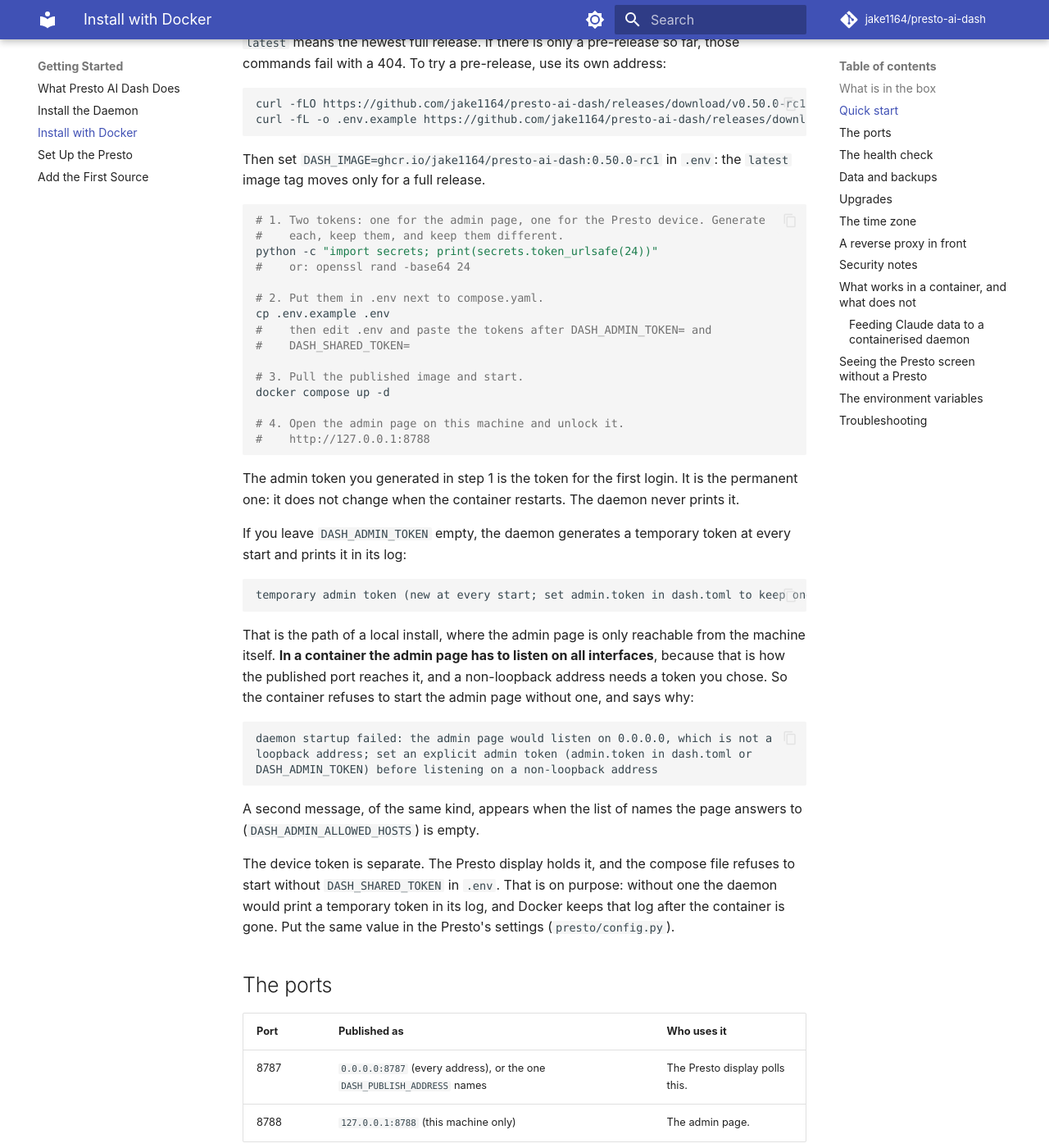
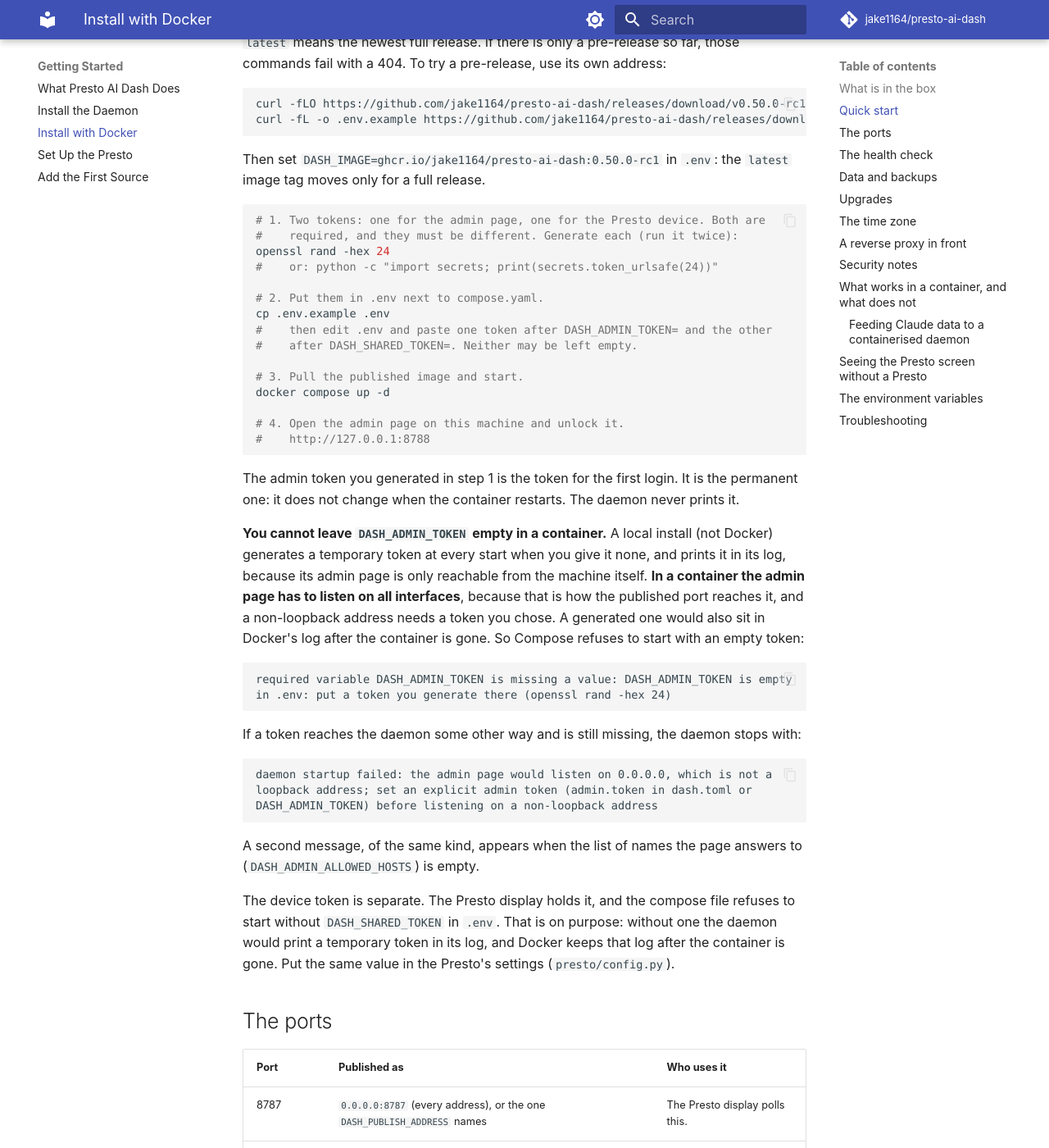
Before and after one commit to jake1164/presto-ai-dash, an MkDocs documentation site: the page built from docs/user/getting-started/install-with-docker.md, in a window 1280 px wide and 1400 px high, scrolled down 1105 px. Shown: the whole window at 82% size. Built offline with MkDocs 1.6.1 and Material for MkDocs 9.7.7, drawn with Linux system fonts in a browser that asks for light colours.

Commit message:
Make it plain that both tokens are required in Docker
The guide said an empty DASH_ADMIN_TOKEN gets a generated temporary token,
which is true only of a local install, and a person following the quick start
hit Compose's "missing a value" error. The quick start now says both tokens are
required and different, the explanation is about the container, Compose's error
says how to generate one, and .env.example marks both REQUIRED.

Co-Authored-By: Claude Sonnet 5.5 <noreply@anthropic.com>

````diff
--- a/compose.yaml
+++ b/compose.yaml
@@ -32,10 +32,10 @@ services:
       # the page from another computer, add the name the browser will use (for
       # example 192.168.1.50:8788) to DASH_ADMIN_ALLOWED_HOSTS in .env.
       DASH_ADMIN_ALLOWED_HOSTS: "${DASH_ADMIN_ALLOWED_HOSTS:-localhost:8788,127.0.0.1:8788}"
-      DASH_ADMIN_TOKEN: "${DASH_ADMIN_TOKEN:?set DASH_ADMIN_TOKEN in .env}"
+      DASH_ADMIN_TOKEN: "${DASH_ADMIN_TOKEN:?DASH_ADMIN_TOKEN is empty in .env: put a token you generate there (openssl rand -hex 24)}"
       # The token the Presto device holds. Required: a temporary one would be
       # written to Docker's log, which outlives the container.
-      DASH_SHARED_TOKEN: "${DASH_SHARED_TOKEN:?set DASH_SHARED_TOKEN in .env}"
+      DASH_SHARED_TOKEN: "${DASH_SHARED_TOKEN:?DASH_SHARED_TOKEN is empty in .env: put a token you generate there (openssl rand -hex 24)}"
       # The database and its key file, in the volume below.
       DASH_DATABASE: "/data/dash.db"
       DASH_KEY_FILE: "/data/dash.db.key"
--- a/docs/user/getting-started/install-with-docker.md
+++ b/docs/user/getting-started/install-with-docker.md
@@ -51,15 +51,15 @@ Then set
 `latest` image tag moves only for a full release.
 
 ```bash
-# 1. Two tokens: one for the admin page, one for the Presto device. Generate
-#    each, keep them, and keep them different.
-python -c "import secrets; print(secrets.token_urlsafe(24))"
-#    or: openssl rand -base64 24
+# 1. Two tokens: one for the admin page, one for the Presto device. Both are
+#    required, and they must be different. Generate each (run it twice):
+openssl rand -hex 24
+#    or: python -c "import secrets; print(secrets.token_urlsafe(24))"
 
 # 2. Put them in .env next to compose.yaml.
 cp .env.example .env
-#    then edit .env and paste the tokens after DASH_ADMIN_TOKEN= and
-#    DASH_SHARED_TOKEN=
+#    then edit .env and paste one token after DASH_ADMIN_TOKEN= and the other
+#    after DASH_SHARED_TOKEN=. Neither may be left empty.
 
 # 3. Pull the published image and start.
 docker compose up -d
@@ -72,18 +72,22 @@ The admin token you generated in step 1 is the token for the first login.
 It is the permanent one: it does not change when the container restarts.
 The daemon never prints it.
 
-If you leave `DASH_ADMIN_TOKEN` empty, the daemon generates a temporary
-token at every start and prints it in its log:
+**You cannot leave `DASH_ADMIN_TOKEN` empty in a container.** A local install
+(not Docker) generates a temporary token at every start when you give it none,
+and prints it in its log, because its admin page is only reachable from the
+machine itself. **In a container the admin page has to listen on all
+interfaces**, because that is how the published port reaches it, and a
+non-loopback address needs a token you chose. A generated one would also sit in
+Docker's log after the container is gone. So Compose refuses to start with an
+empty token:
 
 ```text
-temporary admin token (new at every start; set admin.token in dash.toml to keep one): ...
+required variable DASH_ADMIN_TOKEN is missing a value: DASH_ADMIN_TOKEN is empty
+in .env: put a token you generate there (openssl rand -hex 24)
 ```
 
-That is the path of a local install, where the admin page is only reachable
-from the machine itself. **In a container the admin page has to listen on
-all interfaces**, because that is how the published port reaches it, and a
-non-loopback address needs a token you chose. So the container refuses to
-start the admin page without one, and says why:
+If a token reaches the daemon some other way and is still missing, the daemon
+stops with:
 
 ```text
 daemon startup failed: the admin page would listen on 0.0.0.0, which is not a
````
Also changed, not shown: 1 other file.
